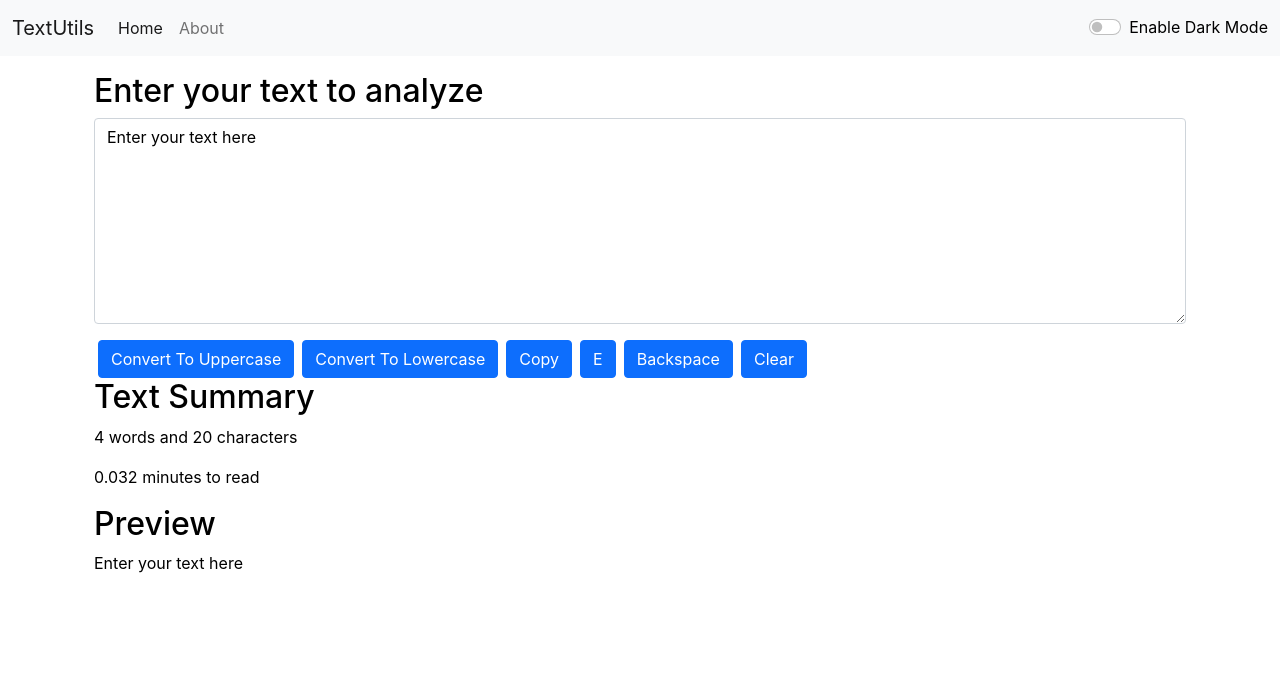
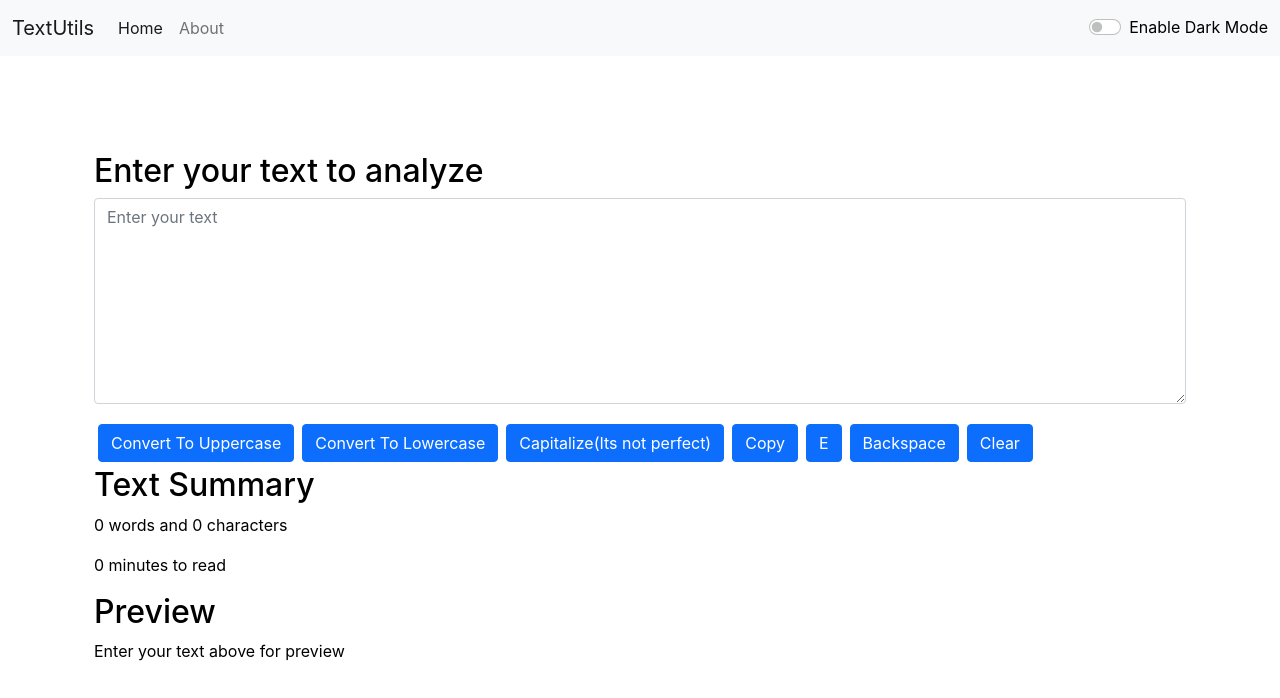
Before and after one commit to Amal221200/react-text-utils, a React (Create React App) app: page / in a window 1280 px wide. Shown: the top 698 px of the page. Built offline with nearby package versions, Linux system fonts and the light colour scheme.

Commit message:
Dark Mode and Alert

```diff
--- a/package.json
+++ b/package.json
@@ -8,6 +8,7 @@
     "@testing-library/user-event": "^13.5.0",
     "react": "^17.0.2",
     "react-dom": "^17.0.2",
+    "react-router-dom": "^6.2.1",
     "react-scripts": "5.0.0",
     "web-vitals": "^2.1.4"
   },
--- a/src/App.js
+++ b/src/App.js
@@ -1,6 +1,10 @@
-
+import {
+  BrowserRouter,
+  Routes,
+  Route
+} from "react-router-dom";
 import { useState } from "react";
-// import About from "./components/About";
+import About from "./components/About";
 import Alert from "./components/Alert";
 import Navbar from "./components/Navbar";
 import TextForm from "./components/TextForm";
@@ -11,42 +15,53 @@ function App() {
   const [mode, setMode] = useState('light');
   const [alert, setAlert] = useState(null);
 
-  const toggleMode = () =>{
-    if(mode === 'light'){
+  const toggleMode = () => {
+    if (mode === 'light') {
       setMode('dark');
       document.body.style.backgroundColor = '#042743';
       showAlert('Enabled Dark mode', 'success')
-    }else{
+    } else {
       setMode('light');
       document.body.style.backgroundColor = 'white';
       showAlert('Enabled Light mode', 'success')
     }
   }
 
-  const showAlert = (message, type) =>{
+  const showAlert = (message, type) => {
     setAlert({
       message: message,
       type: type
     });
 
-    setTimeout(() =>{
+    setTimeout(() => {
       setAlert(null);
     }, 2000)
   }
 
-  const capitalize = (word)=>{
-    let lower = word.toLowerCase();
-    return lower.charAt(0).toUpperCase() + lower.slice(1);
-}
+  const capitalize = (word) => {
+    // let lower = word.toLowerCase();
+    if (word.charAt(0) === " ") {
+      return word.charAt(0 + 1).toUpperCase() + word.slice(1 + 1)
+    } else {
+      return word.charAt(0).toUpperCase() + word.slice(1)
+    };
+  }
 
   return (
     <>
-    <Navbar title="TextUtils" showSearchBox={false} mode={mode} toggleMode={toggleMode} />
-    <Alert alert={alert} capitalize={capitalize} />
-    <div className="container my-3">
-      <TextForm heading="Enter your text to analyze" mode={mode} showAlert={showAlert} /*capitalize={capitalize}*/ />
-      {/* <About mode={mode} /> */}
-    </div>
+      <BrowserRouter>
+        <Navbar title="TextUtils" showSearchBox={false} mode={mode} toggleMode={toggleMode} />
+        <Alert alert={alert} capitalize={capitalize} />
+        <Routes>
+          <Route path="/" element={
+            <div className="container my-3">
+            <TextForm heading="Enter your text to analyze" mode={mode} showAlert={showAlert} capitalize={capitalize} />
+          </div>
+          } />
+
+          <Route path="/about" element={<About mode={mode} />} />
+        </Routes>
+      </BrowserRouter>
     </>
   );
 }
--- a/src/components/Alert.js
+++ b/src/components/Alert.js
@@ -7,8 +7,10 @@ const Alert = (props) => {
   // }
 
   return (
-      props.alert &&  <div className={`alert alert-${props.alert.type} alert-dismissible fade show`} role="alert">
+    <div style={{height:'80px'}}>
+      {props.alert && <div className={`alert alert-${props.alert.type} alert-dismissible fade show`} role="alert">
         <strong>{props.capitalize(props.alert.type)}</strong> {props.alert.message}
+      </div>}
     </div>);
 };
 
--- a/src/components/Navbar.js
+++ b/src/components/Navbar.js
@@ -1,21 +1,21 @@
+import { Link } from 'react-router-dom';
 import PropTypes from 'prop-types';
-
 
 const Navbar = (props) => {
   return (
     <nav className={`navbar navbar-expand-lg navbar-${props.mode === 'light'? 'light': 'dark'} bg-${props.mode === 'light'? 'light': 'dark'}`}>
       <div className="container-fluid">
-        <a className="navbar-brand" href="#">{props.title}</a>
+        <Link className="navbar-brand" to="/">{props.title}</Link>
         <button className="navbar-toggler" type="button" data-bs-toggle="collapse" data-bs-target="#navbarSupportedContent" aria-controls="navbarSupportedContent" aria-expanded="false" aria-label="Toggle navigation">
           <span className="navbar-toggler-icon"></span>
         </button>
         <div className="collapse navbar-collapse" id="navbarSupportedContent">
           <ul className="navbar-nav me-auto mb-2 mb-lg-0">
             <li className="nav-item">
-              <a className="nav-link active" aria-current="page" href="#">Home</a>
+              <Link className="nav-link active" aria-current="page" to="/">Home</Link>
             </li>
             <li className="nav-item">
-              <a className="nav-link" href="#">{props.aboutText}</a>
+              <Link className="nav-link" to="/about">{props.aboutText}</Link>
             </li>
           </ul>
           {props.showSearchBox ? <form className="d-flex">
--- a/src/components/TextForm.js
+++ b/src/components/TextForm.js
@@ -1,63 +1,102 @@
 import React, { useState } from 'react';
 
-const TextForm = ({ heading, mode, showAlert }) => {
+const TextForm = ({ heading, mode, showAlert, capitalize }) => {
 
-    const [text, setText] = useState("Enter your text here");
+    const [text, setText] = useState("");
 
     const handleOnClick = (e) => {
         setText(e.target.value);
     }
 
     const handleUpClick = () => {
+        if (text === "") {
+            showAlert('Enter some text first', 'warning');
+        } else {
             let newText = text.toUpperCase();
             setText(newText);
+        }
         // showAlert('')
     }
 
     const handleLoClick = () => {
+        if (text === "") {
+            showAlert('Enter some text first', 'warning');
+        } else {
             let newText = text.toLowerCase();
             setText(newText);
+        }
     }
 
     const handleCopy = () => {
         let text = document.getElementById('myBox');
+
+        if (text.value === "") {
+            showAlert('Enter some text first', 'warning');
+        } else {
             text.select();
             navigator.clipboard.writeText(text.value);
             showAlert('Text Copied', 'success');
         }
 
+    }
+
     const handleExtraSpaces = () => {
+        if (text === "") {
+            showAlert('Enter some text first', 'warning');
+        } else {
             const newText = text.split(/[ ]+/)
             setText(newText.join(" "))
         }
+    }
 
-    // const capitalize = () =>{
-    //     const newText = text.split('.');
-
-    //     newText.forEach(text =>)
-    // }
+    const handleCapitalize = () => {
+        if (text === "") {
+            showAlert('Enter some text first', 'warning')
+        } else {
+            const newText = text.split('. ');
+            console.log(newText[1])
+            let newString = "";
+            newText.forEach(sent => {
+                newString += `${capitalize(sent)}. `
+            })
+            console.log(capitalize("success"))
+            setText(newString);
+            console.log();
+        }
+    }
 
     const backSpace = () => {
+        if (text === "") {
+            showAlert('Enter some text first', 'warning');
+        } else {
             const newText = text.slice(0, text.length - 1)
             setText(newText);
         }
+    }
 
     const numberOfWords = (text) => {
-        let number = 0;
+        let number = text.split(" ").filter(e => e.length !== 0).length;
 
-        if (text === "") {
-            number = 0;
-        } else if (text.lastIndexOf(" ") === (text.length - 1)) {
-            number = text.split(" ").length - 1;
-        } else {
-            number = text.split(" ").length;
-        }
+        // if (text === "") {
+        //     number = 0;
+        // } else if (text.lastIndexOf(" ") === (text.length - 1)) {
+        //     number = text.split(" ").length - 1;
+        // } else {
+        //     number = text.split(" ").length;
+        // }
 
         return number;
     }
 
+    const numberOfCharacter = (text) => {
+        let words = text.split(" ").filter(e => e.length !== 0);
+        return words.join('').length;
+    }
+
+
+
     const textStyle = {
-        backgroundColor: `${mode === 'light' ? 'white' : 'grey'}`, color: `${mode === 'light' ? 'black' : 'white'}`,
+        backgroundColor: `${mode === 'light' ? 'white' : '#00172b'}`, color: `${mode === 'light' ? 'black' : 'white'}`,
     }
 
 
@@ -68,19 +107,20 @@ const TextForm = ({ heading, mode, showAlert }) => {
                 <div className="mb-3">
                     <textarea className="form-control" style={textStyle} placeholder="Enter your text" value={text} onChange={handleOnClick} id="myBox" rows="8"></textarea>
                 </div>
-                <button className="btn btn-primary mx-1" onClick={handleUpClick}>Convert To Uppercase</button>
-                <button className="btn btn-primary mx-1" onClick={handleLoClick}>Convert To Lowercase</button>
-                <button className="btn btn-primary mx-1" onClick={handleCopy}>Copy</button>
-                <button className="btn btn-primary mx-1" onClick={handleExtraSpaces}>E</button>
-                <button className="btn btn-primary mx-1" onClick={backSpace}>Backspace</button>
-                <button className="btn btn-primary mx-1" onClick={() => setText("")}>Clear</button>
+                <button className="btn btn-primary mx-1 my-1" onClick={handleUpClick}>Convert To Uppercase</button>
+                <button className="btn btn-primary mx-1 my-1" onClick={handleLoClick}>Convert To Lowercase</button>
+                <button className="btn btn-primary mx-1 my-1" onClick={handleCapitalize}>Capitalize(Its not perfect)</button>
+                <button className="btn btn-primary mx-1 my-1" onClick={handleCopy}>Copy</button>
+                <button className="btn btn-primary mx-1 my-1" onClick={handleExtraSpaces}>E</button>
+                <button className="btn btn-primary mx-1 my-1" onClick={backSpace}>Backspace</button>
+                <button className="btn btn-primary mx-1 my-1" onClick={() => setText("")}>Clear</button>
             </div>
             <div className="container" style={{ color: `${mode === 'light' ? 'black' : 'white'}` }}>
                 <h2>Text Summary</h2>
-                <p>{numberOfWords(text)} words and {text.length} characters</p>
+                <p>{numberOfWords(text)} words and {numberOfCharacter(text)} characters</p>
                 <p>{0.008 * (numberOfWords(text))} minutes to read</p>
                 <h2>Preview</h2>
-                <p>{text.length > 0 ? text : "Enter your text"}</p>
+                <p>{text.length > 0 ? text : "Enter your text above for preview"}</p>
             </div>
         </>
     );
```
Also changed, not shown: src/components/About.js (+15 -9 lines), 1 other file (tests, documents, lock files or other folders). Lines whose indentation alone changed are shown as unchanged.
